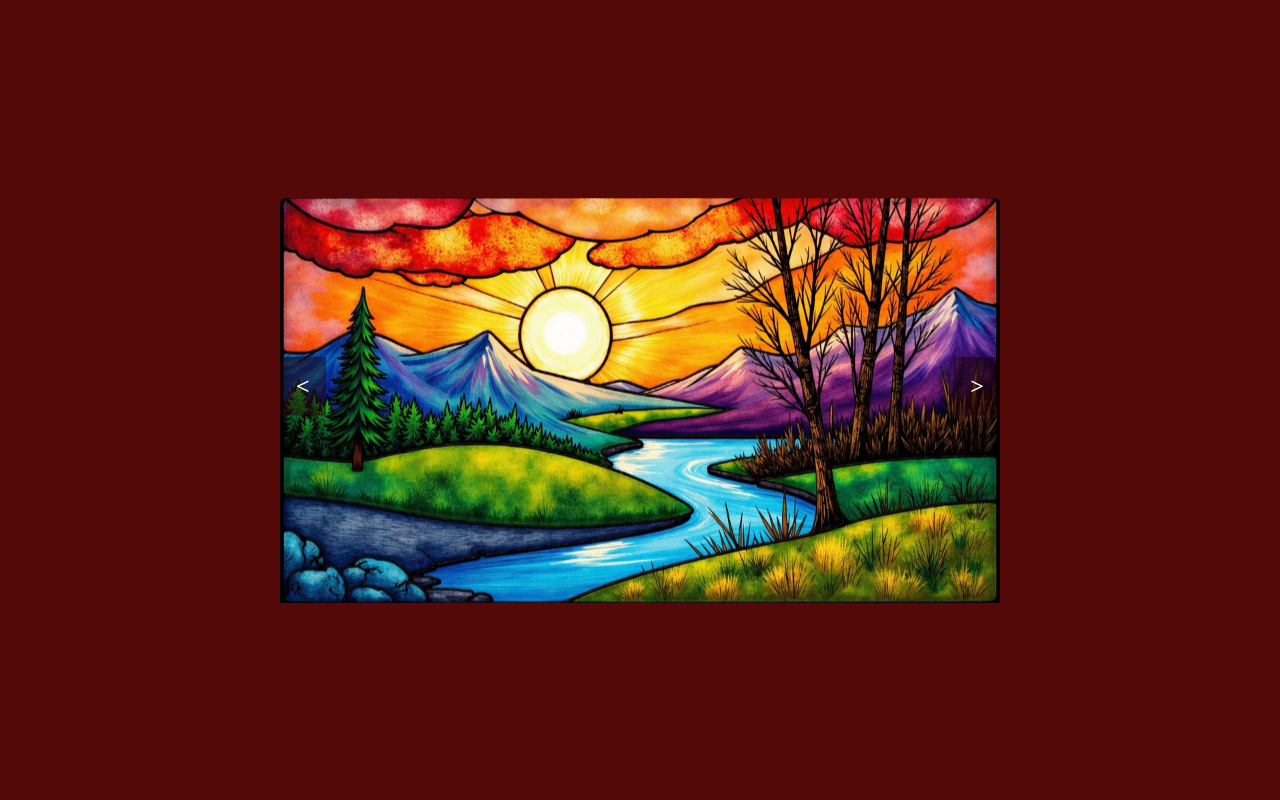
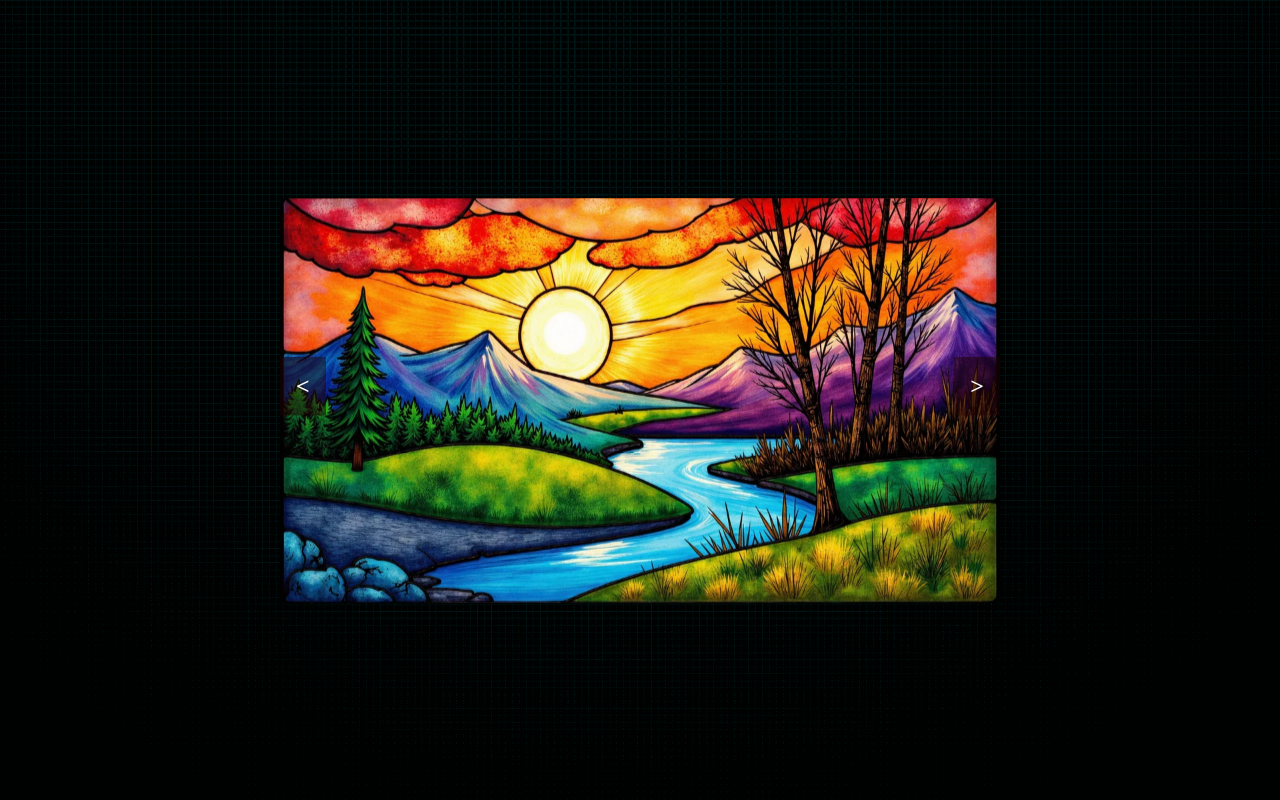
Before and after one commit to HARSHA150/IMAGE-SLIDER, a plain HTML site: page index.html in a window 1280 px wide. Drawn offline with Linux system fonts and the light colour scheme; files whose address does not match are found by name.

Commit message:
style.css

```diff
--- a/style.css
+++ b/style.css
@@ -4,7 +4,7 @@
     box-sizing: border-box;
   }
   body {
-    background-image: url("./img/bg.png" );
+    background-image: url("./bg.png" );
     background-size: cover;
     background-position: center;
     background-repeat: no-repeat;
```
